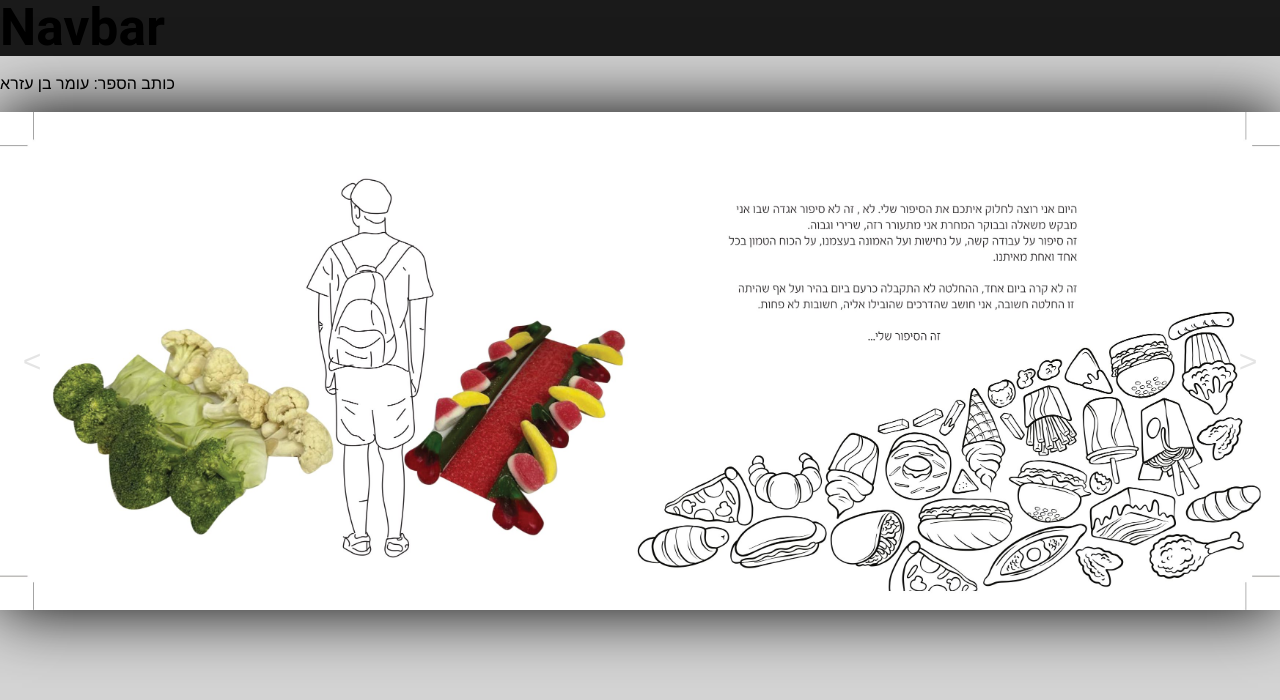
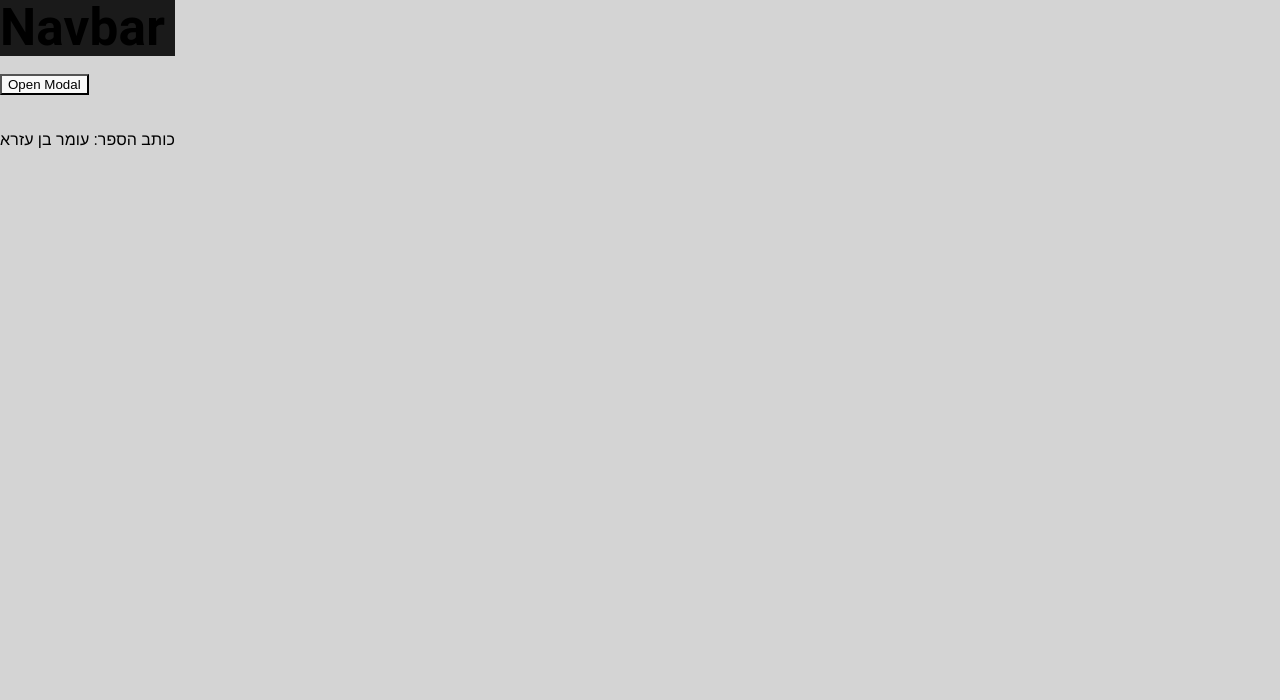
Before and after one commit to ZvEdward/HaStorySheli, a React (Vite) app in the folder Client/: page / in a window 1280 px wide. Shown: the top 700 px of the page. Built offline with nearby package versions, Linux system fonts and the light colour scheme.

Commit message:
ViewBooksAlmostFinished

```diff
--- a/Client/src/pages/ViewBook.jsx
+++ b/Client/src/pages/ViewBook.jsx
@@ -1,5 +1,7 @@
 import React, { useState } from "react";
-import "./ViewBook/ViewBook.css"
+import "./ViewBook/ViewBook.css";
+import Modal from "react-modal";
+
 import pic1 from "../images/print book almog-1.jpg";
 import pic2 from "../images/print book almog-2.jpg";
 import pic3 from "../images/print book almog-3.jpg";
@@ -11,11 +13,20 @@ import pic8 from "../images/print book almog-8.jpg";
 import pic9 from "../images/print book almog-9.jpg";
 
 function ViewBook() {
+  Modal.setAppElement("div");
   const [index, setIndex] = useState(0);
   const [imgSrc, setImgSrc] = useState(pic1);
+  const [IsModalOpen, setIsModalOpen] = useState(false);
+
+  function openModal() {
+    setIsModalOpen(true);
+  }
+  function closeModal() {
+    setIsModalOpen(false);
+  }
 
   const Pictures = [pic1, pic2, pic3, pic4, pic5, pic6, pic7, pic8, pic9];
-const author= "עומר בן עזרא"
+  const author = "עומר בן עזרא";
   const handleNext = () => {
     let nextIndex = index + 1;
     if (nextIndex >= Pictures.length) {
@@ -33,18 +44,64 @@ const author= "עומר בן עזרא"
     setIndex(prevIndex);
     setImgSrc(Pictures[prevIndex]);
   };
+  const customStyles = {
+    content: {
+      top: "50%",
+      left: "50%",
+      right: "auto",
+      bottom: "auto",
+      marginRight: "-50%",
+      transform: "translate(-50%, -50%)",
+    },
+  };
+  const [portrait, setPortrait] = useState();
+  let portraitdiv = window.matchMedia("(orientation: portrait)");
 
+  portraitdiv.addEventListener("change", function (e) {
+    if (e.matches) {
+      setPortrait("portrait");
+      // Portrait mode
+    } else {
+      setPortrait("landscape");
+      // Landscape
+    }
+  });
+  console.log(document.body.offsetWidth);
   return (
     <>
-    <div id="BookText">
-    <p>כותב הספר: {author}</p>
+      <p>
+        <button onClick={openModal}>Open Modal</button>
+      </p>
 
-    </div>
-    <div className="PagesContainer">
-            <button className="pagesBTN" id= "PreviousPage" onClick={handlePrevius}>{<p className="BTNtext">{"<"}</p>}</button>
-            <img id="Page" src={imgSrc} alt="" />
-            <button className="pagesBTN" id= "nextPage"onClick={handleNext}>{<p className="BTNtext">{">"}</p>}</button>
-    </div>
+      <div id="BookText">
+        <p>כותב הספר: {author}</p>
+
+        <Modal
+          id="Modal"
+          isOpen={IsModalOpen}
+          onRequestClose={closeModal}
+          style={customStyles}
+        >
+          {portrait === "landscape" ? (
+            <div className="PagesContainer">
+              <button
+                className="pagesBTN"
+                id="PreviousPage"
+                onClick={handlePrevius}
+              >
+                {<p className="BTNtext">{"<"}</p>}
+              </button>
+              <img id="Page" src={imgSrc} alt="" />
+              <button className="pagesBTN" id="nextPage" onClick={handleNext}>
+                {<p className="BTNtext">{">"}</p>}
+              </button>
+            </div>
+          ) : (
+            <div>Please rotate your screen</div>
+          )}
+          {/* <button className="closeModalBTN" onClick={closeModal}>close</button> */}
+        </Modal>
+      </div>
     </>
   );
 }
--- a/Client/src/pages/ViewBook/ViewBook.css
+++ b/Client/src/pages/ViewBook/ViewBook.css
@@ -7,8 +7,10 @@
     display: flex;
     position: relative; /* Change to relative */
     z-index: 2;
-    box-shadow: 0 0 4rem rgba(0, 0, 0, 4);
+    border: 2px, black;
+    width: 100%;
 }
+
 
 .pagesBTN {
     opacity: 0.1; /* Adjust as needed */
@@ -19,6 +21,11 @@
     border: none; /* Remove the border */
     background-color: transparent; /* Set background color to transparent */
     cursor: pointer; /* Add pointer cursor on hover */
+}
+#closeModalBTN{
+
+    color: black;
+    font-size: xx-large;
 }
 
 .BTNtext {
@@ -49,12 +56,19 @@
 }
 
 @media screen and (max-width: 800px){
-    .PagesContainer{
-        transform: rotate(90deg);
-    }
-    #Page{
-        top: 2000px;
 
+    #Modal {
+        width: 100%;
+        height: 100%;
+        display: flex;
     }
 
+    .PagesContainer {
+        width: 100%;
+        height: 100vh; /* Make the container full-screen */
+        top: 0;
+        left: 0;
+        position: absolute;
+        transform: rotate(90deg); /* Rotate and move out of viewport */
+    }
 }
```
